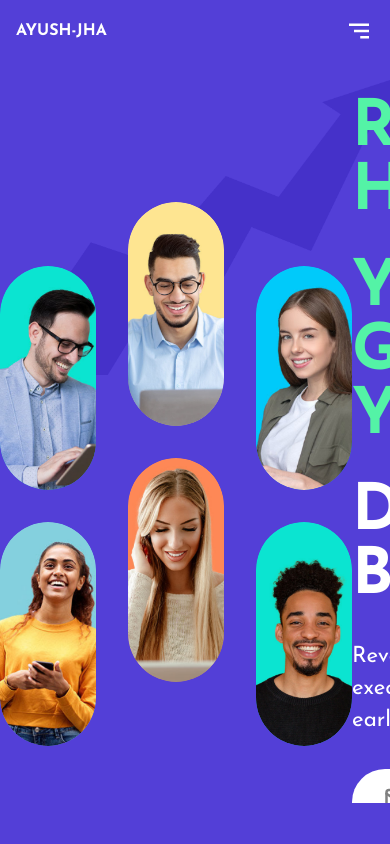
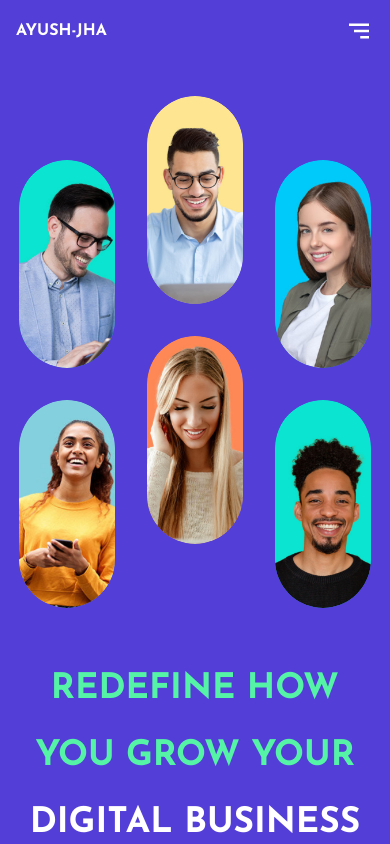
Before and after one commit to ayushjha119/Digital-Business-react-website, a Next.js app: page / in a window 390 px wide. Shown: the top 844 px of the page. Built offline with nearby package versions, Linux system fonts and the light colour scheme.

Commit message:
video section done

```diff
--- a/app/page.js
+++ b/app/page.js
@@ -1,12 +1,14 @@
 import { Navbar } from "@/src/components/Navbar/Navbar";
 import "./page.css";
 import Hero from "@/src/components/Hero/Hero";
+import BrandingVideo from "@/src/components/BrandingVideo/BrandingVideo";
 
 export default function Home() {
   return (
     <div className="app">
       <Navbar />
       <Hero />
+      <BrandingVideo />
     </div>
   );
 }
--- /dev/null
+++ b/src/components/BrandingVideo/BrandingVideo.css
@@ -0,0 +1,25 @@
+.bv-container .container {
+  display: flex;
+  align-items: center;
+  justify-content: center;
+  overflow: visible;
+}
+
+.bv-video {
+  width: 95%;
+  border-radius: 4rem;
+  margin-top: -10rem;
+  z-index: 1;
+}
+
+@media (max-width: 1024px) {
+  .bv-video {
+    margin-top: 1rem;
+  }
+}
+
+@media (max-width: 768px) {
+  .bv-video {
+    border-radius: 2rem;
+  }
+}
--- /dev/null
+++ b/src/components/BrandingVideo/BrandingVideo.jsx
@@ -0,0 +1,35 @@
+"use client";
+import React, { useRef } from "react";
+import "./BrandingVideo.css";
+import { motion, useScroll, useTransform } from "framer-motion";
+
+const BrandingVideo = () => {
+  const ref = useRef(null);
+
+  const { scrollYProgress } = useScroll({
+    target: ref,
+    offset: ["start end", "end end"],
+  });
+
+  const scale = useTransform(scrollYProgress, [0, 1], [0.6, 1]);
+
+  return (
+    <div className="bv-container">
+      <div className="container">
+        <motion.video
+          ref={ref}
+          className="bv-video"
+          loop
+          muted
+          autoPlay
+          controls=""
+          style={{ scale }}
+        >
+          <source src="/video.mp4" type="video/mp4" />
+        </motion.video>
+      </div>
+    </div>
+  );
+};
+
+export default BrandingVideo;
--- a/src/components/Hero/Hero.css
+++ b/src/components/Hero/Hero.css
@@ -40,7 +40,7 @@
 }
 
 .person-pill {
-  height: 14rem;
+  height: 13rem;
   width: 6rem;
   border-radius: 999px;
   overflow: hidden;
@@ -90,3 +90,36 @@
   font-size: 1.4rem;
   line-height: 2rem;
 }
+
+@media (max-width: 1024px) {
+  .h-wrapper {
+    height: max-content;
+  }
+  .h-wrapper .container {
+    padding-top: 5rem;
+  }
+  .h-container {
+    height: auto;
+    flex-direction: column;
+    align-items: center;
+    gap: 4rem;
+    padding-bottom: 3rem;
+  }
+  .h-arrow {
+    display: none;
+  }
+  .h-right {
+    flex: 1;
+    align-items: center;
+  }
+
+  .h-title {
+    align-items: center;
+    font-size: 2.2rem;
+  }
+  .h-des {
+    font-size: 1.2rem;
+    width: 80%;
+    text-align: center;
+  }
+}
```
